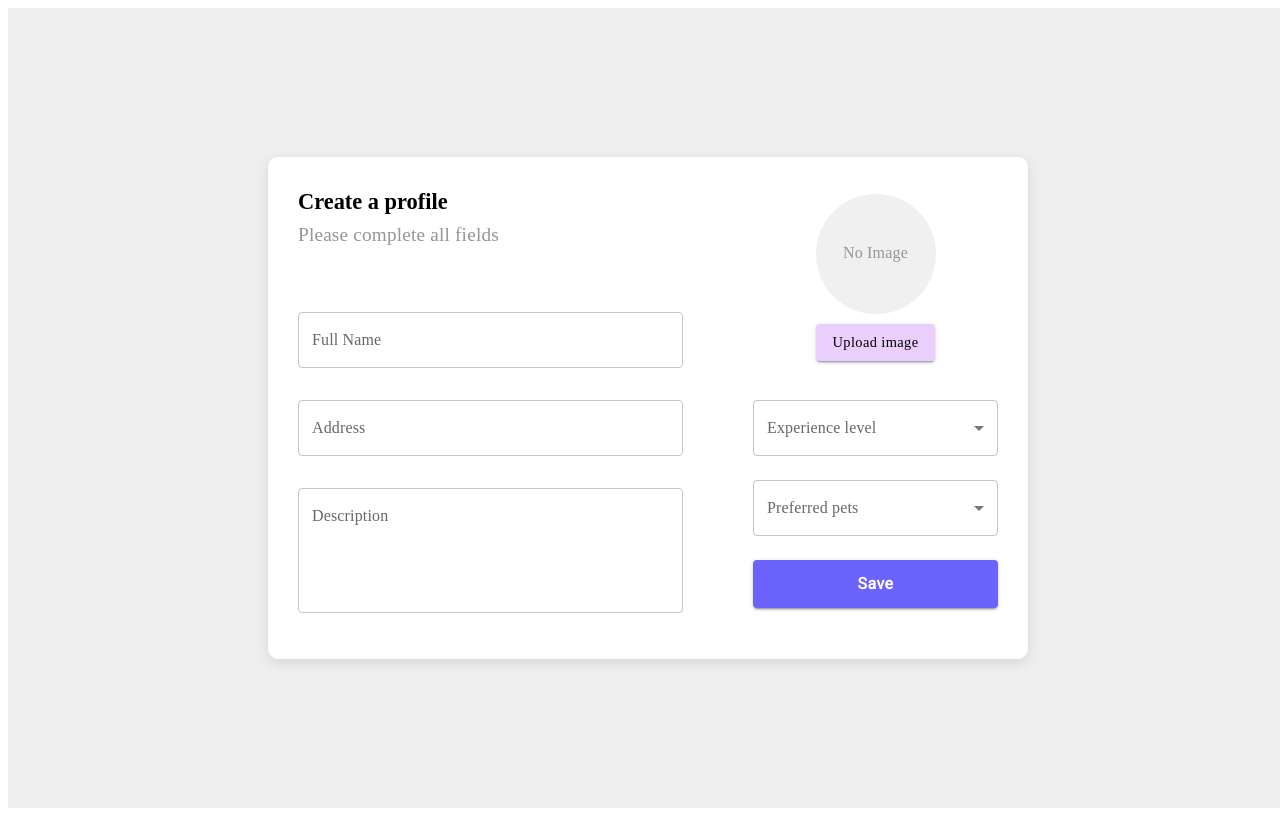
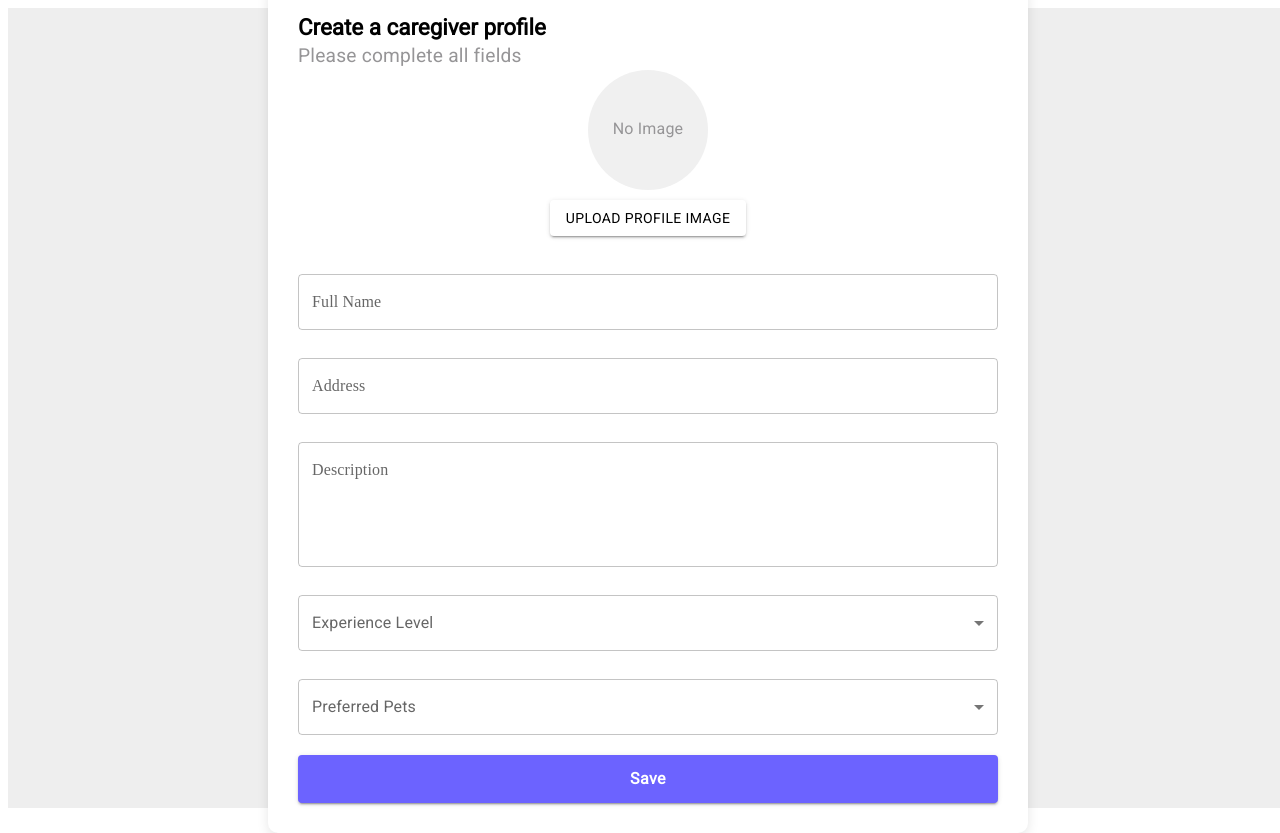
Before and after one commit to kellylino/Paw-care, a React (Create React App) app in the folder paw-care-login/: page /create-caregiver-profile in a window 1280 px wide. Built offline with nearby package versions, Linux system fonts and the light colour scheme.

Commit message:
caregiverupdate

```diff
--- a/paw-care-login/src/CreateCaregiverProfile.js
+++ b/paw-care-login/src/CreateCaregiverProfile.js
@@ -10,34 +10,39 @@ import {
   Select,
   InputLabel,
   FormControl,
-  Checkbox,
-  ListItemText,
 } from '@mui/material';
 import { useNavigate } from 'react-router-dom';
 
 function CreateCaregiverProfile() {
   const navigate = useNavigate();
-  const [petImage, setPetImage] = useState(null);
-  const [experience, setExperience] = useState('');
-  const [petsType, setPetsType] = useState([]);
+  const [profileImage, setProfileImage] = useState(null);
   const [name, setName] = useState('');
   const [address, setAddress] = useState('');
   const [description, setDescription] = useState('');
+  const [experience, setExperience] = useState('');
+  const [petsType, setPetsType] = useState('');
   const [errorMessage, setErrorMessage] = useState('');
 
   const handleImageUpload = async (event) => {
     const file = event.target.files[0];
+    const maxFileSizeMB = 2; // Set max file size limit
+
+    if (file && file.size > maxFileSizeMB * 1024 * 1024) {
+      setErrorMessage(`File size exceeds ${maxFileSizeMB}MB. Please upload a smaller image.`);
+      return;
+    }
+
     if (file) {
       try {
         const options = {
-          maxSizeMB: 1,
-          maxWidthOrHeight: 500,
+          maxSizeMB: 0.5, // Compress further if needed
+          maxWidthOrHeight: 300, // Reduce resolution
           useWebWorker: true,
         };
         const compressedFile = await imageCompression(file, options);
         const reader = new FileReader();
         reader.onload = (e) => {
-          setPetImage(e.target.result);
+          setProfileImage(e.target.result);
         };
         reader.readAsDataURL(compressedFile);
       } catch (error) {
@@ -55,84 +60,37 @@ function CreateCaregiverProfile() {
       return;
     }
 
-    // Check if all required fields are filled
-    if (!name.trim() || !address.trim() || !description.trim()) {
-      setErrorMessage('All fields are required.');
-      return;
-    }
-
     try {
-      // Create a new FormData instance
-      const formData = new FormData();
-
-      // Append the form data with proper keys and values
-      formData.append('name', name);
-      formData.append('address', address);
-      formData.append('description', description);
-      formData.append('experience', experience);
-      if (petsType && petsType.length > 0) {
-        petsType.forEach((pet) => formData.append('pets_type', pet));
-      }
-      formData.append('user', userId); // Add userId to formData
-
-      // Check and append pet image if provided
-      if (petImage) {
-        const byteString = atob(petImage.split(',')[1]);
-        const mimeString = petImage.split(',')[0].split(':')[1].split(';')[0];
-        const ab = new ArrayBuffer(byteString.length);
-        const ia = new Uint8Array(ab);
-        for (let i = 0; i < byteString.length; i++) {
-          ia[i] = byteString.charCodeAt(i);
-        }
-        const blob = new Blob([ab], { type: mimeString });
-        //formData.append('image', blob, 'petImage.jpg');
-      }
-
-      // Log all form data to verify its contents before sending
-      for (let pair of formData.entries()) {
-        console.log(`${pair[0]}: ${pair[1]}`);
-      }
-
-      console.log('Sending formData to server...');
-
       const response = await axios.post(
         'http://localhost:4000/api/givers',
-        formData,
+        {
+          name,
+          address,
+          description,
+          experience,
+          pets_type: petsType,
+          image: profileImage,
+          user: userId,
+        },
         {
           headers: {
             Authorization: `Bearer ${token}`,
-            'Content-Type': 'multipart/form-data',
           },
         }
       );
 
-      if (response.status === 201) {
-        console.log('Profile created successfully!');
-        console.log('Navigating to caregiver_dashboard...');
+      console.log(response.data);
       navigate('/caregiver_dashboard');
-      } else {
+    } catch (error) {
+      console.error('Save caregiver profile error:', error);
+      if (error.response) {
         setErrorMessage(
-          'Unexpected response status, could not create profile.'
-        );
-      }
-    } catch (error) {
-      console.error('Save profile error:', error);
-      if (error.response) {
-        console.error('Error response data:', error.response.data);
-        setErrorMessage(
-          `Failed to create profile: ${error.response.data.message}`
+          `Failed to create caregiver profile: ${error.response.data.message}`
         );
       } else {
-        setErrorMessage('Failed to create profile. Please try again.');
+        setErrorMessage('Failed to create caregiver profile. Please try again.');
       }
     }
-  };
-
-  const handlePetsTypeChange = (event) => {
-    const {
-      target: { value },
-    } = event;
-    setPetsType(typeof value === 'string' ? value.split(',') : value);
   };
 
   return (
@@ -151,67 +109,35 @@ function CreateCaregiverProfile() {
         borderRadius='10px'
         boxShadow='0px 4px 12px rgba(0, 0, 0, 0.1)'
       >
-        <Box
-          display='flex'
-          justifyContent='space-between'
-          alignItems='flex-start'
-          mb={0.2}
-        >
-          {/* Left Side */}
-          <Box width='55%'>
         <Typography
           variant='h5'
-              style={{
-                fontWeight: 'bold',
-                fontFamily: 'Roboto Slab, serif',
-                fontSize: '1.4rem',
-                marginBottom: '5px',
-              }}
+          fontWeight='bold'
+          fontFamily='Roboto Slab, serif'
+          fontSize='1.4rem'
+          marginBottom='5px'
         >
-              Create a profile
+          Create a caregiver profile
         </Typography>
         <Typography
           variant='body2'
-              style={{
-                fontFamily: 'Roboto Slab, serif',
-                fontSize: '1.2rem',
-                color: '#969597',
-                marginBottom: '55px',
-              }}
+          fontFamily='Roboto Slab, serif'
+          fontSize='1.2rem'
+          color='#969597'
+          marginBottom='20px'
         >
           Please complete all fields
         </Typography>
-            <TextField
-              fullWidth
-              label='Full Name'
-              variant='outlined'
-              margin='dense'
-              value={name}
-              onChange={(e) => setName(e.target.value)}
-              sx={{
-                '& .MuiInputBase-input': {
-                  fontFamily: 'Roboto Slab, serif',
-                },
-                '& .MuiInputLabel-root': {
-                  fontFamily: 'Roboto Slab, serif',
-                },
-              }}
-            />
-          </Box>
 
-          {/* Right Side: Image Upload */}
+        {/* Profile Image Upload */}
         <Box
-            width='35%'
           display='flex'
           flexDirection='column'
           alignItems='center'
-            sx={{
-              marginTop: '-25px',
-            }}
+          marginBottom='30px'
         >
-            {petImage ? (
+          {profileImage ? (
             <img
-                src={petImage}
+              src={profileImage}
               alt='Uploaded'
               style={{
                 width: '120px',
@@ -230,16 +156,12 @@ function CreateCaregiverProfile() {
               alignItems='center'
               justifyContent='center'
               marginBottom='10px'
-                marginTop={4}
             >
               <Typography
                 variant='body2'
-                  color='textSecondary'
-                  style={{
-                    fontFamily: 'Roboto Slab, serif',
-                    fontSize: '1rem',
-                    color: '#969597',
-                  }}
+                fontFamily='Roboto Slab, serif'
+                fontSize='1rem'
+                color='#969597'
               >
                 No Image
               </Typography>
@@ -248,25 +170,37 @@ function CreateCaregiverProfile() {
           <Button
             variant='contained'
             component='label'
-              style={{
-                fontFamily: 'Roboto Slab, serif',
-                fontSize: '0.9rem',
-                textTransform: 'none',
-                marginBottom: '30px',
-                backgroundColor: '#EACFFE',
-                cursor: 'pointer',
-                color: '#000000',
-              }}
+            fontFamily='Roboto Slab, serif'
+            fontSize='0.9rem'
+            textTransform='none'
+            backgroundColor='#EACFFE'
+            color='#000000'
+            cursor='pointer'
           >
-              Upload image
+            Upload Profile Image
             <input type='file' hidden onChange={handleImageUpload} />
           </Button>
         </Box>
-        </Box>
 
-        {/* Rest of the Form */}
-        <Box display='flex' justifyContent='space-between'>
-          <Box width='55%'>
+        {/* Form Fields */}
+        <TextField
+          fullWidth
+          label='Full Name'
+          variant='outlined'
+          margin='dense'
+          value={name}
+          onChange={(e) => setName(e.target.value)}
+          sx={{
+            '& .MuiInputBase-input': {
+              fontFamily: 'Roboto Slab, serif',
+            },
+            '& .MuiInputLabel-root': {
+              fontFamily: 'Roboto Slab, serif',
+            },
+            marginBottom: '20px',
+          }}
+        />
+
         <TextField
           fullWidth
           label='Address'
@@ -275,15 +209,16 @@ function CreateCaregiverProfile() {
           value={address}
           onChange={(e) => setAddress(e.target.value)}
           sx={{
-                mb: 3,
             '& .MuiInputBase-input': {
               fontFamily: 'Roboto Slab, serif',
             },
             '& .MuiInputLabel-root': {
               fontFamily: 'Roboto Slab, serif',
             },
+            marginBottom: '20px',
           }}
         />
+
         <TextField
           fullWidth
           label='Description'
@@ -293,99 +228,55 @@ function CreateCaregiverProfile() {
           rows={4}
           value={description}
           onChange={(e) => setDescription(e.target.value)}
-              placeholder="Share a little about your personality! What makes you a pet's best friend?"
+          placeholder='Tell us more about yourself as a caregiver!'
           sx={{
-                mb: 2,
             '& .MuiInputBase-input': {
               fontFamily: 'Roboto Slab, serif',
             },
             '& .MuiInputLabel-root': {
               fontFamily: 'Roboto Slab, serif',
             },
+            marginBottom: '20px',
           }}
         />
-          </Box>
 
-          {/* Right Side: Experience Level and Preferred Pets */}
-          <Box
-            width='35%'
-            display='flex'
-            flexDirection='column'
-            justifyContent='flex-start'
-          >
-            <FormControl
-              fullWidth
-              variant='outlined'
-              margin='dense'
-              sx={{
-                mb: 2,
-                '& .MuiInputBase-input': {
-                  fontFamily: 'Roboto Slab, serif',
-                },
-                '& .MuiInputLabel-root': {
-                  fontFamily: 'Roboto Slab, serif',
-                },
-              }}
-            >
-              <InputLabel>Experience level</InputLabel>
+        <FormControl fullWidth margin='dense' sx={{ marginBottom: '20px' }}>
+          <InputLabel>Experience Level</InputLabel>
           <Select
             value={experience}
             onChange={(e) => setExperience(e.target.value)}
-                label='Experience level'
+            label='Experience Level'
+            sx={{
+              fontFamily: 'Roboto Slab, serif',
+            }}
           >
+            {[
+              'Entry (less than 1 year)',
+              'Junior (1-3 years)',
+              'Mid-Level (3-5 years)',
+              'Senior (5-10 years)',
+              'Expert (10+ years)',
+            ].map((level) => (
               <MenuItem
-                  value='entry'
+                key={level}
+                value={level}
                 sx={{ fontFamily: 'Roboto Slab, serif' }}
               >
-                  Entry (less than 1 year)
+                {level}
               </MenuItem>
-                <MenuItem
-                  value='junior'
-                  sx={{ fontFamily: 'Roboto Slab, serif' }}
-                >
-                  Junior (1-3 years)
-                </MenuItem>
-                <MenuItem
-                  value='mid-level'
-                  sx={{ fontFamily: 'Roboto Slab, serif' }}
-                >
-                  Mid-Level (3-5 years)
-                </MenuItem>
-                <MenuItem
-                  value='senior'
-                  sx={{ fontFamily: 'Roboto Slab, serif' }}
-                >
-                  Senior (5-10 years)
-                </MenuItem>
-                <MenuItem
-                  value='expert'
-                  sx={{ fontFamily: 'Roboto Slab, serif' }}
-                >
-                  Expert (10+ years)
-                </MenuItem>
+            ))}
           </Select>
         </FormControl>
-            <FormControl
-              fullWidth
-              variant='outlined'
-              margin='dense'
+
+        <FormControl fullWidth margin='dense' sx={{ marginBottom: '20px' }}>
+          <InputLabel>Preferred Pets</InputLabel>
+          <Select
+            value={petsType}
+            onChange={(e) => setPetsType(e.target.value)}
+            label='Preferred Pets'
             sx={{
-                mb: 3,
-                '& .MuiInputBase-input': {
               fontFamily: 'Roboto Slab, serif',
-                },
-                '& .MuiInputLabel-root': {
-                  fontFamily: 'Roboto Slab, serif',
-                },
             }}
-            >
-              <InputLabel>Preferred pets</InputLabel>
-              <Select
-                multiple
-                value={petsType}
-                onChange={handlePetsTypeChange}
-                renderValue={(selected) => selected.join(', ')}
-                label='Preferred pets'
           >
             {[
               'Dog',
@@ -393,31 +284,30 @@ function CreateCaregiverProfile() {
               'Bird',
               'Rabbit',
               'Small mammals',
-                  'Exotic pet',
+              'Exotic pets',
               'No preference',
-                ].map((pet) => (
+            ].map((type) => (
               <MenuItem
-                    key={pet}
-                    value={pet}
+                key={type}
+                value={type}
                 sx={{ fontFamily: 'Roboto Slab, serif' }}
               >
-                    <Checkbox checked={petsType.indexOf(pet) > -1} />
-                    <ListItemText primary={pet} />
+                {type}
               </MenuItem>
             ))}
           </Select>
         </FormControl>
-            <Box textAlign='center'>
+
         <Button
           variant='contained'
+          fullWidth
           onClick={handleSaveProfile}
           sx={{
             backgroundColor: '#6C63FF',
             color: '#FFFFFF',
-                  padding: '10px 30px',
+            padding: '10px',
             fontWeight: 'bold',
             fontSize: '16px',
-                  width: '100%',
             textTransform: 'none',
             transition: 'background-color 0.4s ease, color 0.4s ease',
             '&:hover': {
@@ -428,9 +318,6 @@ function CreateCaregiverProfile() {
         >
           Save
         </Button>
-            </Box>
-          </Box>
-        </Box>
 
         {errorMessage && (
           <Typography color='error' variant='body2' sx={{ marginTop: '20px' }}>
```
Also changed, not shown: paw-care-login/src/caregiver_dashboard.js (line endings or trailing spaces). Lines whose indentation alone changed are shown as unchanged.
